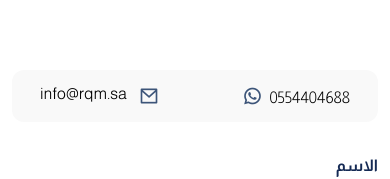
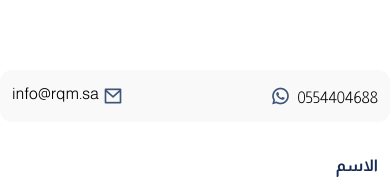
Before and after one commit to ahmedmuti/RQM-Site-only2, a website: page src/pages/contact-us.html in a window 390 px wide. Shown: the part 529-708 px from the top of the page. Drawn offline with nearby package versions, Linux system fonts and the light colour scheme.

Commit message:
all pages

```diff
--- a/src/pages/contact-us.html
+++ b/src/pages/contact-us.html
@@ -90,10 +90,10 @@
             <div class="grid grid-cols-5">
                 <div class="lg:col-span-3 col-span-5">
                     <div data-aos="fade-up" data-aos-duration="1500"
-                        class="flex justify-between px-4 py-3 bg-[#F9F9F9] dark:bg-mainColor dark:text-white rounded-xl  mx-3">
+                        class="flex justify-between sm:px-4 py-3 bg-[#F9F9F9] dark:bg-mainColor dark:text-white rounded-xl  sm:mx-3">
                         <span class="px-3"> <i class="ri-whatsapp-line text-[#3D5579] text-xl mx-1"></i> 0554404688
                         </span>
-                        <span class="flex px-3"><i class="ri-mail-line text-[#3D5579] text-xl mx-3"></i>
+                        <span class="flex px-3"><i class="ri-mail-line text-[#3D5579] text-xl mx-1"></i>
                             info@rqm.sa</span>
                     </div>
                     <div data-aos="fade-up" data-aos-duration="1500" class="grid grid-cols-2  my-4 mx-3">
```
Also changed, not shown: src/css/style.css.
